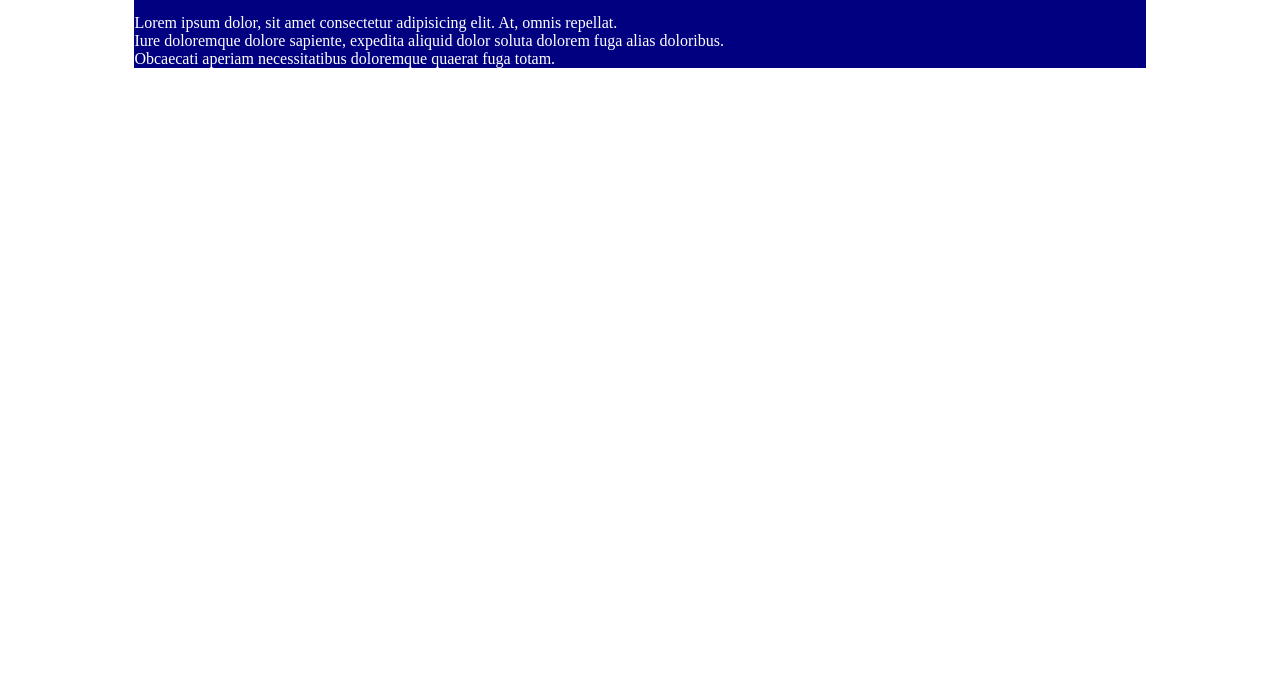
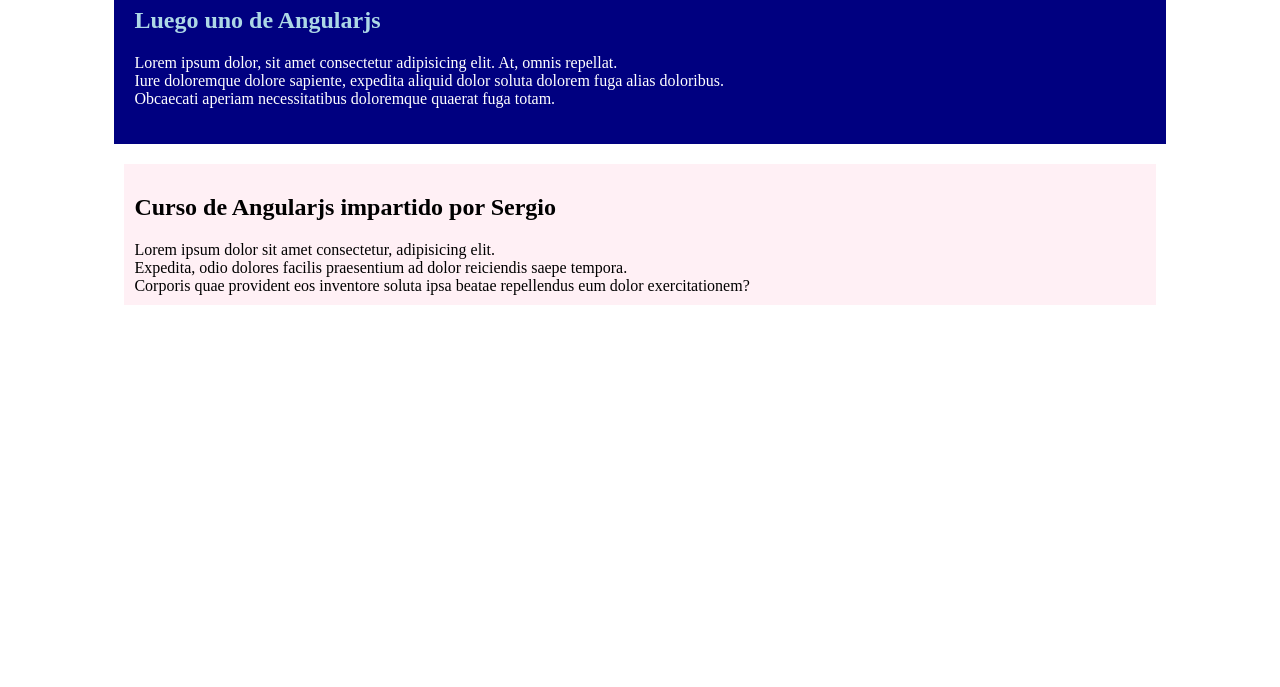
Before and after one commit to checho-coder/blog-de-frameworks, a plain HTML site: page index.html in a window 1280 px wide. Shown: the part 113-800 px from the top of the page. Drawn offline with Linux system fonts and the light colour scheme.

Commit message:
Se agrega un articulo de angular

```diff
--- a/estilos.css
+++ b/estilos.css
@@ -3,6 +3,7 @@
     width: 80%;
     height: auto;
     margin: 20px auto;
+    padding: 20px;
 }
 
 h1,h2{
@@ -12,3 +13,16 @@ h1,h2{
 p{
     color: white;
 }
+
+.blog-container{
+    padding: 10px;
+    width: 80%;
+    height: auto;
+    margin: 20px auto;
+    background-color: lavenderblush;
+
+}
+
+.angular-title{
+    color: black;
+}
--- a/index.html
+++ b/index.html
@@ -15,5 +15,12 @@
             Iure doloremque dolore sapiente, expedita aliquid dolor soluta dolorem fuga alias doloribus.<br>
              Obcaecati aperiam necessitatibus doloremque quaerat fuga totam.</p>
     </div>
+
+    <article class="blog-container">
+        <h2 class="angular-title">Curso de Angularjs impartido por Sergio</h2>
+        Lorem ipsum dolor sit amet consectetur, adipisicing elit. <br>
+        Expedita, odio dolores facilis praesentium ad dolor reiciendis saepe tempora. <br>
+        Corporis quae provident eos inventore soluta ipsa beatae repellendus eum dolor exercitationem?
+    </article>
 </body>
 </html>
```
